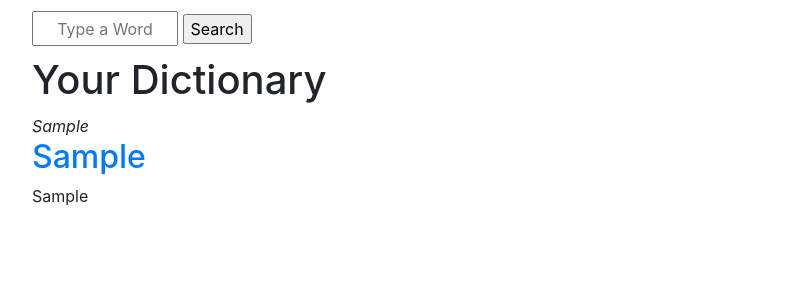
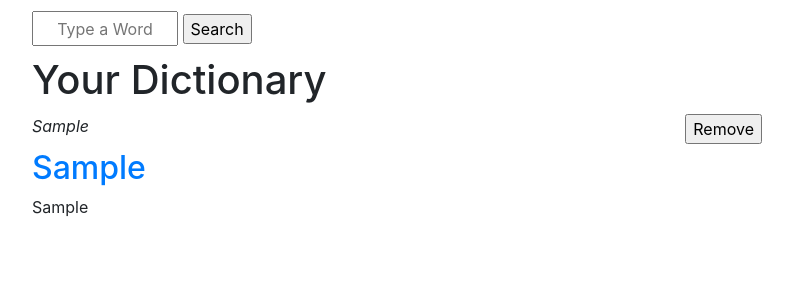
Before and after one commit to mehmetsan/DictionaryDjango, a Django app: page / in a window 1280 px wide. Shown: the part 57-356 px from the top of the page, without its empty margins (53-846 px from the left). Run offline with Django 3.2, Linux system fonts and the light colour scheme; a user stored in the database is signed in; tables that the repository leaves empty hold one stand-in row (values such as "Sample post"); some libraries are stand-ins or nearby versions.

Commit message:
Remove word implemented

```diff
--- a/dictApp/home/views.py
+++ b/dictApp/home/views.py
@@ -122,7 +122,18 @@ def home(request):
             # Update Practice availability
             practice = True if len(user_words) > 9 else False
 
-            return render( request, 'home/home.html', {'words':user_words, 'made_a_search':False, "query":None, 'practice': practice} )
+            return render( request, 'home/home.html', {'words':user_words, 'made_a_search':False, 'practice': practice} )
+
+        elif( request.POST.get('word_to_remove')):
+            remove_word = global_check(request.POST.get('word_to_remove'))
+            remove_word.user.remove(current_user)
+            # Update user words
+            user_words = all_words.filter(user=current_user).order_by('-id')
+
+            # Update Practice availability
+            practice = True if len(user_words) > 9 else False
+
+            return render( request, 'home/home.html', {'words':user_words, 'made_a_search':False, 'practice': practice} )
 
     # If the user click 'Clear'
     return render( request, 'home/home.html', {'words':user_words, 'made_a_search':False, "query":None, 'practice': practice} )
--- a/dictApp/templates/home/home.html
+++ b/dictApp/templates/home/home.html
@@ -54,6 +54,11 @@
             <div class="media-body">
                 <div class="article-metadata">
                     <span><i>{{word.part_of_speech}}</i></span>
+                    <form class="remove" method="POST">
+                        {% csrf_token %}
+                        <input type="hidden" name="word_to_remove" value={{word.word}}>
+                        <input type="submit" name="remove" value="Remove">
+                    </form>
                 </div>
                 <h2><a class="article-title" href="#">{{ word.word }}</a></h2>
                 <p class="article-content">{{ word.definition }}</p>
@@ -86,6 +91,12 @@
             margin-top: 20px;
             margin-bottom: 20px;
         }
+        .remove{
+            float: right;
+        }
+        .article-metadata{
+            height: 35px;
+        }
 
     </style>
 {% endblock %}
```
